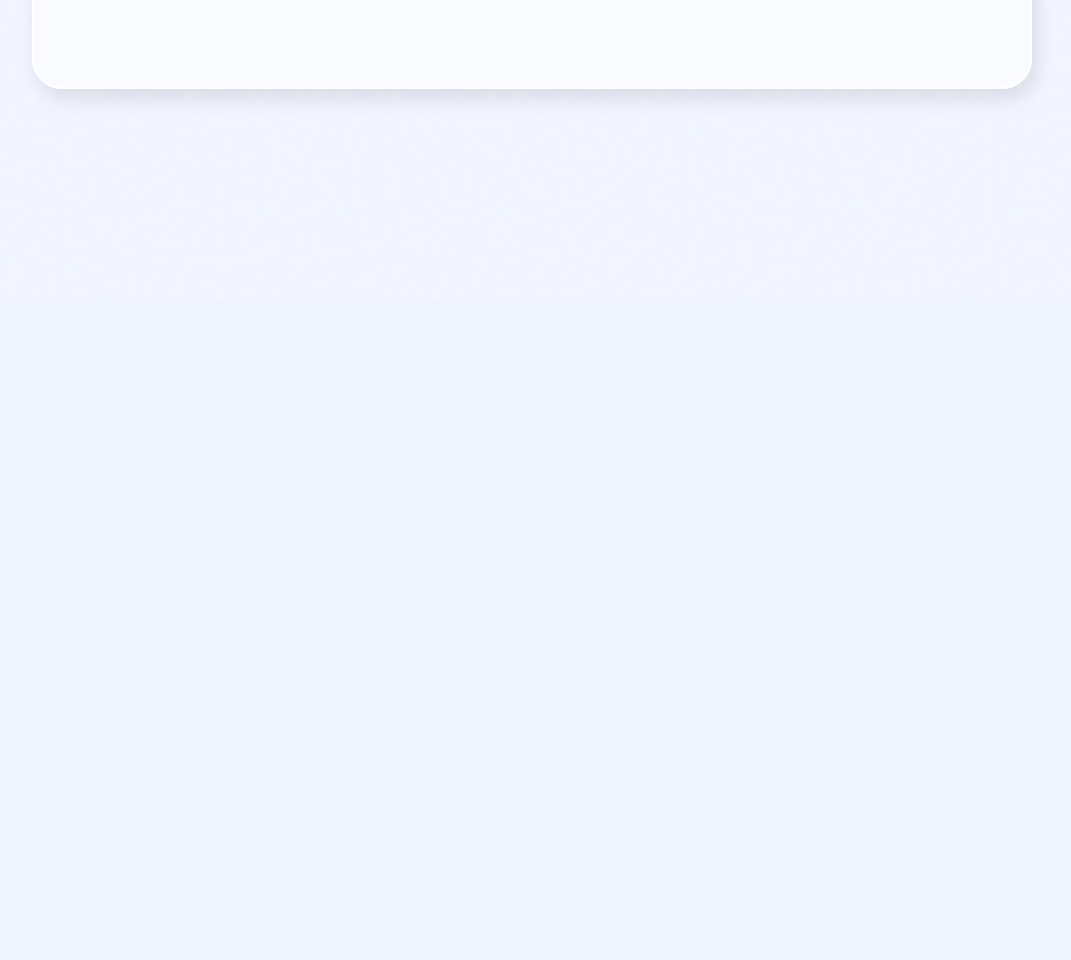
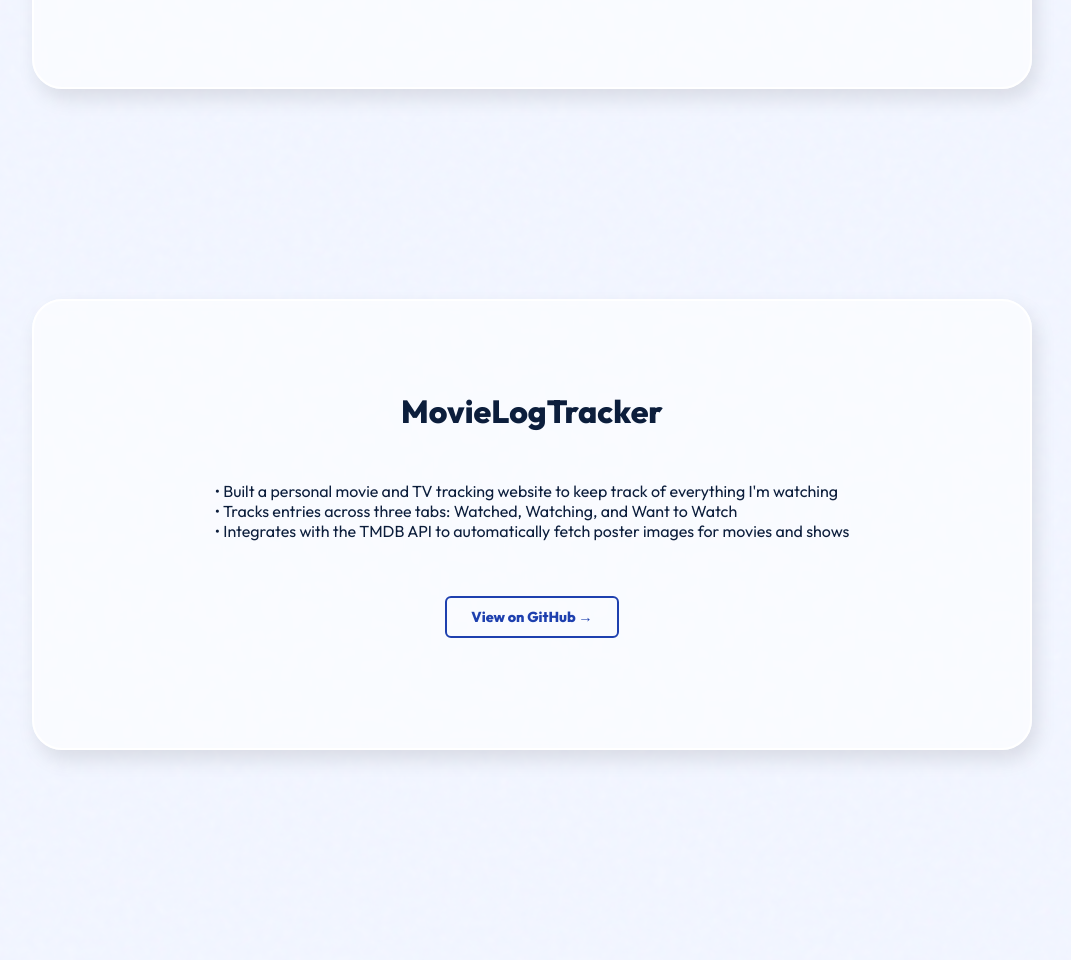
Before and after one commit to GRI3FER/anshgandhi.github.io, a website: page projects.html in a window 1280 px wide. Shown: the part 3718-4678 px from the top of the page, without its empty margins (108-1179 px from the left). Before the commit the page ends 4017 px from the top, so only its background shows below. Drawn offline with Linux system fonts and the light colour scheme.

Commit message:
Add MovieLogTracker project details to projects.html

```diff
--- a/projects.html
+++ b/projects.html
@@ -195,6 +195,22 @@
         </div>
     </main>
 
+    <main class="exp-container">
+        <div class="exp-card project-card">
+            <div class="exp-content">
+                <h3>MovieLogTracker</h3>
+            </div>
+            <ul style="list-style: none; padding: 15px; margin: 0;">
+                <li>• Built a personal movie and TV tracking website to keep track of everything I'm watching</li>
+                <li>• Tracks entries across three tabs: Watched, Watching, and Want to Watch</li>
+                <li>• Integrates with the TMDB API to automatically fetch poster images for movies and shows</li>
+            </ul>
+            <div style="display:flex; justify-content:center; padding: 10px 0 20px;">
+                <a href="https://github.com/GRI3FER/MovieLogTracker" target="_blank" style="display:inline-block; padding:10px 24px; border:2px solid var(--accent-blue); border-radius:6px; color:var(--accent-blue); font-weight:700; font-size:0.9rem; text-decoration:none; transition:opacity 0.2s;" onmouseover="this.style.opacity='0.7'" onmouseout="this.style.opacity='1'">View on GitHub →</a>
+            </div>
+        </div>
+    </main>
+
     <div class="contact-footer">
         <button class="contact-trigger" id="openModal">Get In Touch</button>
     </div>
```
